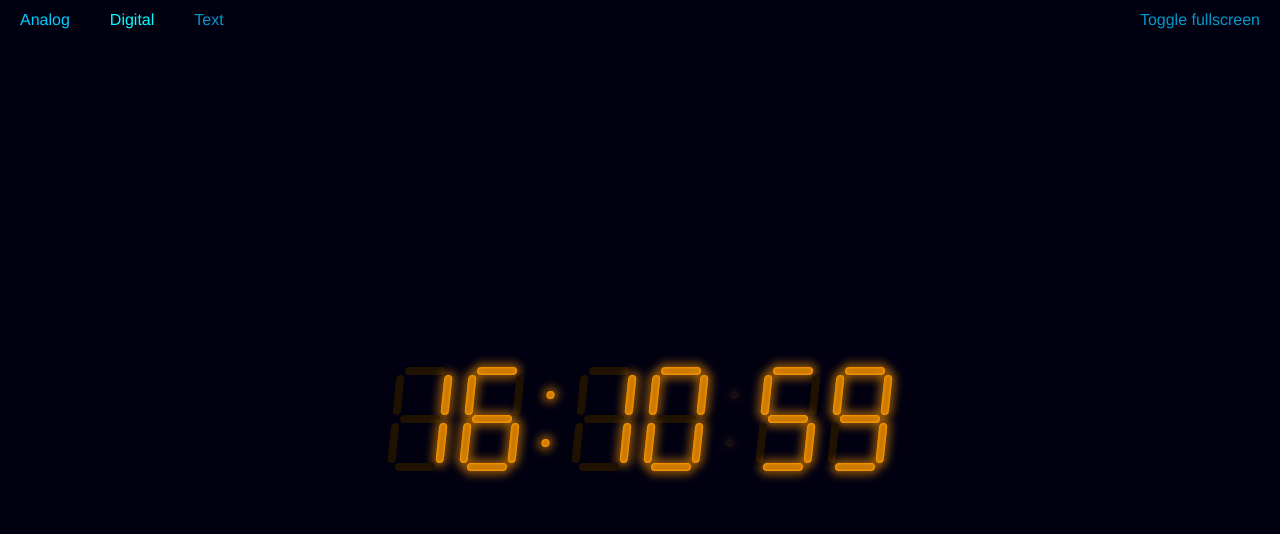
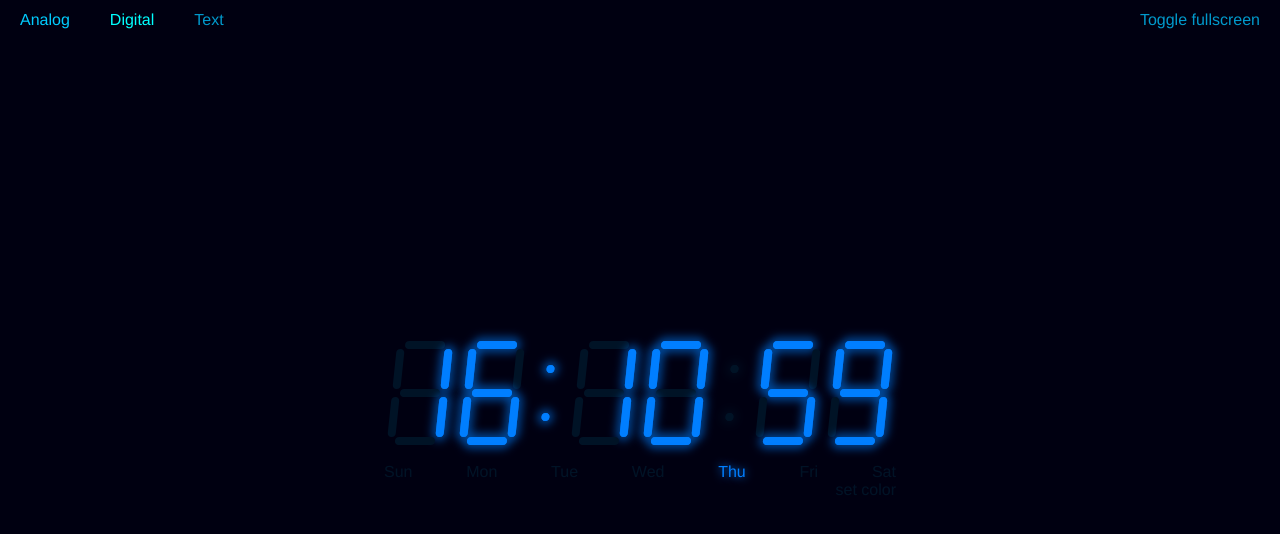
Before and after one commit to mennovanslooten/clock-app, an Angular app: page /#/digital in a window 1280 px wide. Shown: the top 534 px of the page. Built offline with nearby package versions, Linux system fonts and the light colour scheme.

Commit message:
Configure color of digital clock

```diff
--- a/angular.json
+++ b/angular.json
@@ -48,7 +48,8 @@
         "serve": {
           "builder": "@angular-devkit/build-angular:dev-server",
           "options": {
-            "browserTarget": "clock-app:build"
+            "browserTarget": "clock-app:build",
+            "port": 4222
           },
           "configurations": {
             "production": {
--- a/src/app/digital-clock-digit/digital-clock-digit.component.scss
+++ b/src/app/digital-clock-digit/digital-clock-digit.component.scss
@@ -9,7 +9,12 @@ $grid-size: 8px;
 }
 
 [class^="digital-clock-bar"] {
-  background-color: darken($color, 10%); // background-image: linear-gradient(transparent 50%, rgba(255, 255, 255, .25) 50%);
+  // background-color: darken($color, 10%); // background-image: linear-gradient(transparent 50%, rgba(255, 255, 255, .25) 50%);
+  background-color: hsl(
+    var(--color-h),
+    var(--color-s),
+    var(--color-l)
+  );
   // background-size: $grid-size $grid-size;
   filter: brightness(15%);
   position: absolute;
@@ -118,4 +123,5 @@ $grid-size: 8px;
 .digital-clock-digit--9 .digital-clock-bar--6 {
   filter: brightness(100%);
   box-shadow: inset 0 0 ($grid-size / 4) ($grid-size / 8) $color, 0 0 $grid-size .5em rgba($color, 0.5);
+  box-shadow: inset 0 0 ($grid-size / 4) ($grid-size / 8) hsl(var(--color-h), var(--color-s), var(--color-l)), 0 0 $grid-size .5em hsla(var(--color-h), var(--color-s), var(--color-l), 0.5);
 }
--- a/src/app/digital-clock/digital-clock.component.html
+++ b/src/app/digital-clock/digital-clock.component.html
@@ -1,10 +1,40 @@
 <div class="digital-clock">
-  <app-digital-clock-digit [digit]="$hoursTensDigit | async"></app-digital-clock-digit>
-  <app-digital-clock-digit [digit]="$hoursOnesDigit | async"></app-digital-clock-digit>
-  <div class="digital-clock-separator"></div>
-  <app-digital-clock-digit [digit]="$minutesTensDigit | async"></app-digital-clock-digit>
-  <app-digital-clock-digit [digit]="$minutesOnesDigit | async"></app-digital-clock-digit>
-  <div class="digital-clock-separator" [class.digital-clock-separator--off]="(timeService.$seconds | async) % 2"></div>
-  <app-digital-clock-digit [digit]="$secondsTensDigit | async"></app-digital-clock-digit>
-  <app-digital-clock-digit [digit]="$secondsOnesDigit | async"></app-digital-clock-digit>
+    <app-digital-clock-digit
+        [digit]="$hoursTensDigit | async"
+    ></app-digital-clock-digit>
+    <app-digital-clock-digit
+        [digit]="$hoursOnesDigit | async"
+    ></app-digital-clock-digit>
+    <div class="digital-clock-separator"></div>
+    <app-digital-clock-digit
+        [digit]="$minutesTensDigit | async"
+    ></app-digital-clock-digit>
+    <app-digital-clock-digit
+        [digit]="$minutesOnesDigit | async"
+    ></app-digital-clock-digit>
+    <div
+        class="digital-clock-separator"
+        [class.digital-clock-separator--off]="
+            (timeService.$seconds | async) % 2
+        "
+    ></div>
+    <app-digital-clock-digit
+        [digit]="$secondsTensDigit | async"
+    ></app-digital-clock-digit>
+    <app-digital-clock-digit
+        [digit]="$secondsOnesDigit | async"
+    ></app-digital-clock-digit>
 </div>
+<ol class="digital-clock-weekdays">
+    <li
+        class="digital-clock-weekday"
+        [class.digital-clock-weekday--on]="
+            day === (timeService.$weekdays | async)
+        "
+        *ngFor="let day of dayNamesShort"
+    >
+        {{ day }}
+    </li>
+</ol>
+<label for="color">set color</label
+><input id="color" type="color" (input)="colorInput($event)" />
--- a/src/app/digital-clock/digital-clock.component.scss
+++ b/src/app/digital-clock/digital-clock.component.scss
@@ -4,10 +4,14 @@
 
 :host {
     margin: auto;
+    --color-h: 157; /* Hue        */
+    --color-s: 73%; /* Saturation */
+    --color-l: 57%; /* Lightness  */
+    text-align: right;
 }
 
 $grid-size: 8px;
-$color: #F90;
+$color: #f90;
 .digital-clock {
     font-size: 8px;
     display: flex;
@@ -19,11 +23,12 @@ $color: #F90;
     height: $grid-size * 15;
     position: relative;
     transform: skewX(-6deg);
-  transition: opacity 0.2s linear;
+    transition: filter 0.1s linear;
 }
 
 .digital-clock-separator--off {
-  opacity: 0.1;
+    // opacity: 0.1;
+    filter: brightness(15%);
 }
 
 .digital-clock-separator::before,
@@ -31,11 +36,17 @@ $color: #F90;
     width: $grid-size * 1;
     height: $grid-size * 1;
     position: absolute;
-  background: darken($color, 10%);
+    // background: darken($color, 10%);
+    background: hsl(var(--color-h), var(--color-s), var(--color-l));
+    filter: brightness(100%);
     content: "";
-  border-radius: $grid-size * .5;
+    border-radius: $grid-size * 0.5;
     left: $grid-size * 2;
-  box-shadow: inset 0 0 2px 1px $color, 0 0 $grid-size * 1 .5em rgba($color, 0.5);
+    // box-shadow: inset 0 0 2px 1px $color, 0 0 $grid-size * 1 .5em rgba($color, 0.5);
+    box-shadow: inset 0 0 2px 1px
+            hsl(var(--color-h), var(--color-s), var(--color-l)),
+        0 0 $grid-size * 1 0.5em
+            hsla(var(--color-h), var(--color-s), var(--color-l), 0.5);
 }
 
 .digital-clock-separator::before {
@@ -45,3 +56,41 @@ $color: #F90;
 .digital-clock-separator::after {
     top: $grid-size * 10;
 }
+
+.digital-clock-weekdays {
+    display: flex;
+    justify-content: space-between;
+    list-style: none;
+    margin: 0;
+    padding: 0.5rem 0 0;
+}
+
+.digital-clock-weekday {
+    margin: 0;
+    padding: 0;
+    filter: brightness(15%);
+    color: hsl(var(--color-h), var(--color-s), var(--color-l));
+}
+
+.digital-clock-weekday--on {
+    filter: brightness(100%);
+    text-shadow: 0 0 8px hsl(var(--color-h), var(--color-s), var(--color-l));
+}
+
+#color {
+    visibility: hidden;
+}
+
+label {
+    float: right;
+    color: hsl(var(--color-h), var(--color-s), var(--color-l));
+    filter: brightness(15%);
+    transition: filter 0.1s linear;
+    cursor: pointer;
+    // font-style: italic;
+
+    &:hover {
+        filter: brightness(80%);
+        text-shadow: 0 0 8px hsl(var(--color-h), var(--color-s), var(--color-l));
+    }
+}
--- a/src/app/digital-clock/digital-clock.component.ts
+++ b/src/app/digital-clock/digital-clock.component.ts
@@ -1,6 +1,8 @@
-import { Component, OnInit } from '@angular/core';
-import { TimeService } from '../time.service';
-import { map, distinctUntilChanged } from 'rxjs/operators';
+import { Component, ElementRef, OnInit } from "@angular/core";
+import { TimeService } from "../time.service";
+import { map, distinctUntilChanged } from "rxjs/operators";
+import { BehaviorSubject } from "rxjs";
+import { RgbColor, HslColor, rgbToHsl } from "../utils/colors";
 
 function getTens(num: number): number {
     return Math.floor(num / 10);
@@ -11,11 +13,17 @@ function getOnes(num: number): number {
 }
 
 @Component({
-    selector: 'app-digital-clock',
-    templateUrl: './digital-clock.component.html',
-    styleUrls: ['./digital-clock.component.scss'],
+    selector: "app-digital-clock",
+    templateUrl: "./digital-clock.component.html",
+    styleUrls: ["./digital-clock.component.scss"]
 })
 export class DigitalClockComponent implements OnInit {
+    $color = new BehaviorSubject<RgbColor>({
+        r: 0,
+        g: 127,
+        b: 255
+    });
+    dayNamesShort = ["Sun", "Mon", "Tue", "Wed", "Thu", "Fri", "Sat"];
     $hoursTensDigit = this.timeService.$hours.pipe(
         map(getTens),
         distinctUntilChanged()
@@ -41,7 +49,29 @@ export class DigitalClockComponent implements OnInit {
         distinctUntilChanged()
     );
 
-    constructor(public timeService: TimeService) {}
+    constructor(
+        private hostElement: ElementRef,
+        public timeService: TimeService
+    ) {}
 
-    ngOnInit() {}
+    ngOnInit() {
+        this.$color.subscribe((rgbColor: RgbColor) => {
+            this.setColor(rgbColor);
+        });
+    }
+
+    colorInput($event: Event) {
+        const color = ($event.target as HTMLInputElement).value;
+        const r = parseInt(color.substr(1, 2), 16);
+        const g = parseInt(color.substr(3, 2), 16);
+        const b = parseInt(color.substr(5, 2), 16);
+        this.setColor({ r, g, b });
+    }
+
+    setColor(rgbColor: RgbColor) {
+        const { h, s, l }: HslColor = rgbToHsl(rgbColor);
+        this.hostElement.nativeElement.style.setProperty("--color-h", h);
+        this.hostElement.nativeElement.style.setProperty("--color-s", s);
+        this.hostElement.nativeElement.style.setProperty("--color-l", l);
+    }
 }
--- /dev/null
+++ b/src/app/utils/colors.ts
@@ -0,0 +1,65 @@
+// Adapted from https://gist.github.com/vahidk/05184faf3d92a0aa1b46aeaa93b07786
+export type RgbColor = {
+    r: number; // [0...255]
+    g: number; // [0...255]
+    b: number; // [0...255]
+};
+
+export type HslColor = {
+    h: number; // [0...360]
+    s: string; // "[0...100]%"
+    l: string; // "[0...100]%"
+};
+
+export function rgbToHsl({ r, g, b }: RgbColor): HslColor {
+    // Normalize to [0-1]
+    r = r / 255;
+    g = g / 255;
+    b = b / 255;
+
+    const max = Math.max(r, g, b);
+    const min = Math.min(r, g, b);
+    const d = max - min;
+    let h;
+
+    if (d === 0) {
+        h = 0;
+    } else if (max === r) {
+        h = ((((g - b) / d) % 6) + 6) % 6;
+    } else if (max === g) {
+        h = (b - r) / d + 2;
+    } else if (max === b) {
+        h = (r - g) / d + 4;
+    }
+
+    const l = (min + max) / 2;
+    const s = d === 0 ? 0 : d / (1 - Math.abs(2 * l - 1));
+
+    return {
+        h: h * 60,
+        s: Math.floor(100 * s) + "%",
+        l: Math.floor(100 * l) + "%"
+    };
+}
+
+/*
+export function hslToRgb(h, s, l) {
+    let c = (1 - Math.abs(2 * l - 1)) * s;
+    let hp = h / 60.0;
+    let x = c * (1 - Math.abs((hp % 2) - 1));
+    let rgb1;
+    if (isNaN(h)) rgb1 = [0, 0, 0];
+    else if (hp <= 1) rgb1 = [c, x, 0];
+    else if (hp <= 2) rgb1 = [x, c, 0];
+    else if (hp <= 3) rgb1 = [0, c, x];
+    else if (hp <= 4) rgb1 = [0, x, c];
+    else if (hp <= 5) rgb1 = [x, 0, c];
+    else if (hp <= 6) rgb1 = [c, 0, x];
+    let m = l - c * 0.5;
+    return [
+        Math.round(255 * (rgb1[0] + m)),
+        Math.round(255 * (rgb1[1] + m)),
+        Math.round(255 * (rgb1[2] + m))
+    ];
+}
+*/
```
Also changed, not shown: package.json (+2 -8 lines), src/app/analog-clock/analog-clock.component.scss (+10 -9 lines), 2 other files (tests, documents, lock files or other folders). Lines whose indentation alone changed are shown as unchanged.
